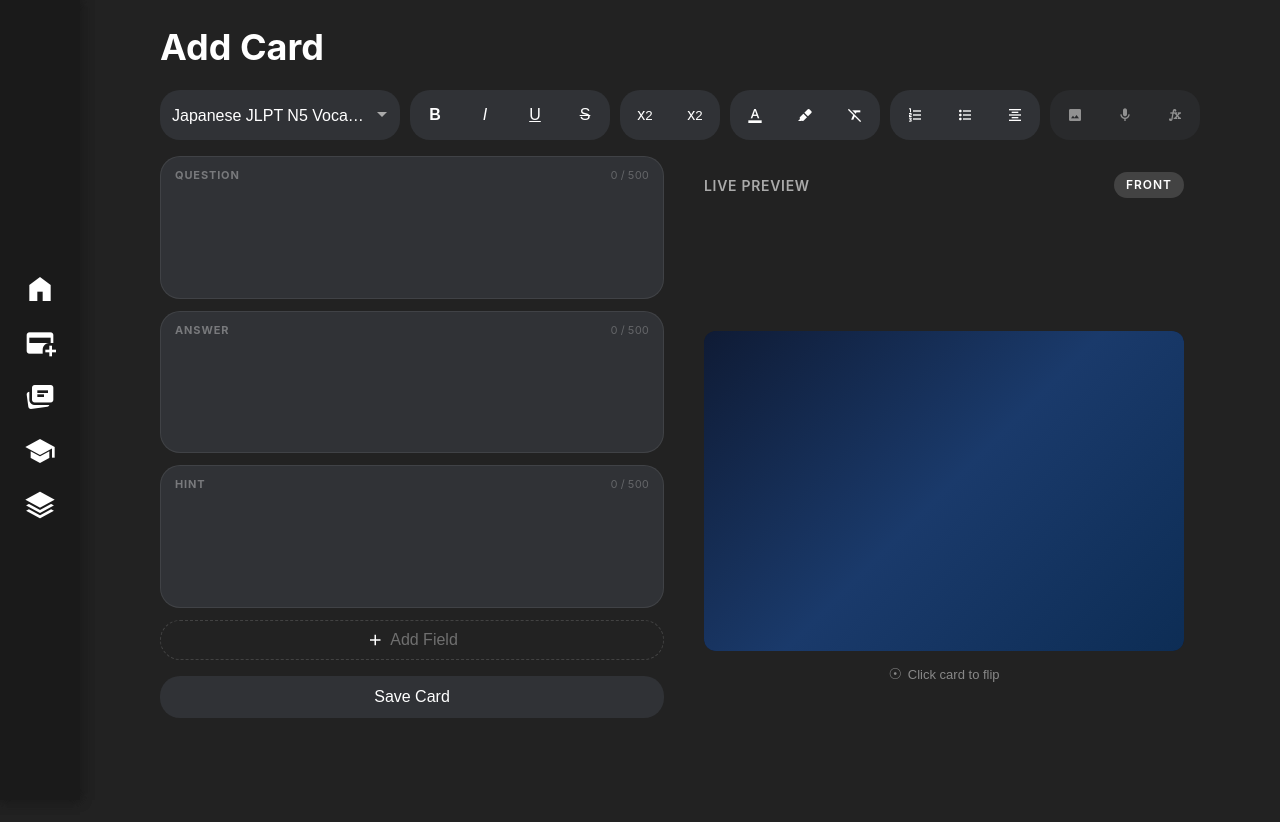
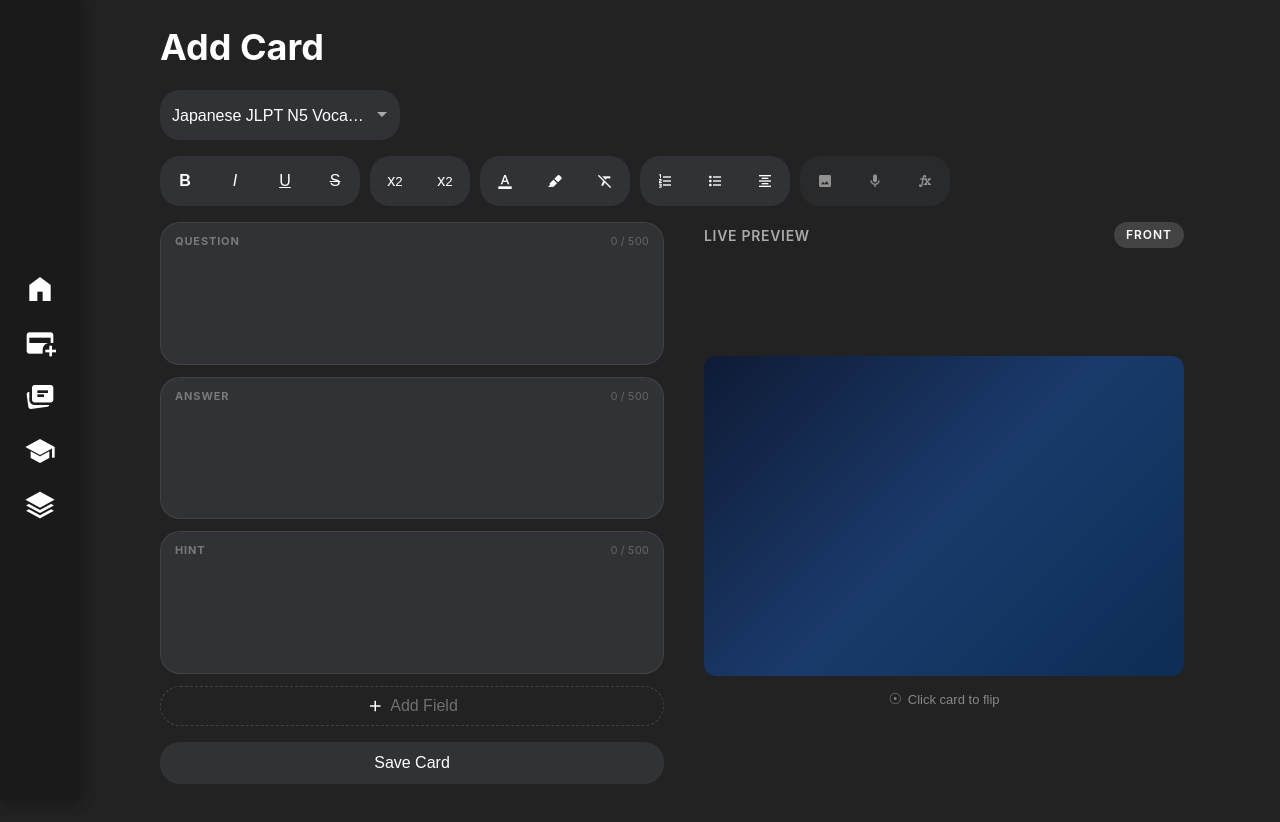
Before and after one commit to 18barbers2/gostudycards, a React (Vite) app in the folder frontend/: page /add-card in a window 1280 px wide. Shown: the top 822 px of the page. Built offline with nearby package versions, Linux system fonts and the light colour scheme.

Commit message:
feature: updated the location of the Deck selection.

```diff
--- a/frontend/src/css/AddCard.css
+++ b/frontend/src/css/AddCard.css
@@ -6,14 +6,8 @@
     overflow: hidden;
 }
 
-.add-card-controls {
-    display: flex;
-    align-items: center;
-    gap: 10px;
-    flex-shrink: 0;
-}
-
 .deck-selector {
+    width: fit-content;
     height: var(--button-size);
     padding: 0 36px 0 12px;
     background-color: var(--bg-secondary);
--- a/frontend/src/css/CardBuilder.css
+++ b/frontend/src/css/CardBuilder.css
@@ -17,13 +17,15 @@
 
 /** Controls **/
 
-.controls {
+/* Tabs + format toolbar share a row — both are editor-level tools */
+.editor-controls {
     display: flex;
     align-items: center;
     gap: 10px;
 }
 
 .deck-selector {
+    width: fit-content;
     height: var(--button-size);
     padding: 0 36px 0 12px;
     background-color: var(--bg-secondary);
--- a/frontend/src/css/PreviewPanel.css
+++ b/frontend/src/css/PreviewPanel.css
@@ -3,7 +3,7 @@
     flex-direction: column;
     height: 100%;
     overflow: hidden;
-    padding: 16px;
+    padding: 0 16px 16px 16px;
     gap: 0;
     box-sizing: border-box;
 }
--- a/frontend/src/pages/AddCard.tsx
+++ b/frontend/src/pages/AddCard.tsx
@@ -111,8 +111,7 @@ export default function AddCard() {
             <div className='add-card-page'>
                 <h1 className='page-title'>Add Card</h1>
 
-                <div className='add-card-controls'>
-                    {/* Deck selector — lets the user choose which deck this card is saved to */}
+                {/* Deck selector — card-level setting, sits on its own row */}
                 <select
                     className='deck-selector'
                     value={selectedDeckId}
@@ -123,10 +122,8 @@ export default function AddCard() {
                     ))}
                 </select>
 
-                    {/* Formatting toolbar (bold, italic, underline, etc.).
-                        Passes handleFormat so clicking a button routes to the active field. */}
+                {/* Formatting toolbar — field-level editing tools, sits on its own row */}
                 <EditorFormatControls handleFormat={handleFormat} />
-                </div>
 
                 <div className='workspace'>
                     <div className='input-section'>
--- a/frontend/src/pages/CardBuilder.tsx
+++ b/frontend/src/pages/CardBuilder.tsx
@@ -57,8 +57,7 @@ export default function CardBuilder() {
         <Layout>
             <div className='card-builder-page'>
                 <h1 className='page-title'>Card Builder</h1>
-                <div className='controls'>
-                    <Tabs activeTab={cardTextInputMode} onClick={handleTabChange} />
+                {/* Deck selector — card-level setting, sits on its own row */}
                 <select
                     className='deck-selector'
                     value={selectedDeckId}
@@ -68,6 +67,10 @@ export default function CardBuilder() {
                         <option key={deck.id} value={deck.id}>{deck.name}</option>
                     ))}
                 </select>
+
+                {/* Editor controls — tabs and format toolbar are both editor-level tools */}
+                <div className='editor-controls'>
+                    <Tabs activeTab={cardTextInputMode} onClick={handleTabChange} />
                     <EditorFormatControls handleFormat={() => {}} />
                 </div>
                 <div className='workspace'>
```
Lines whose indentation alone changed are shown as unchanged.
